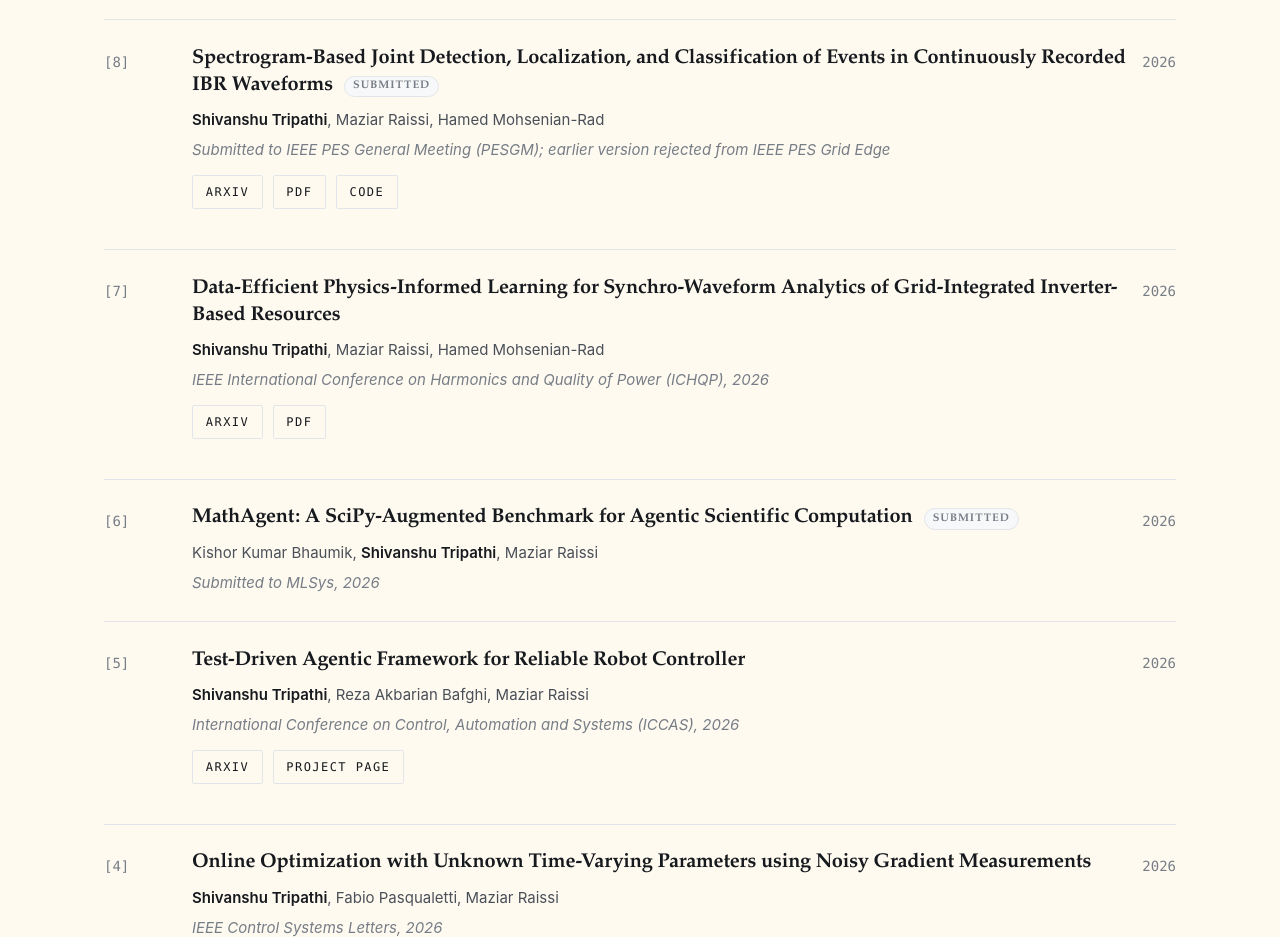
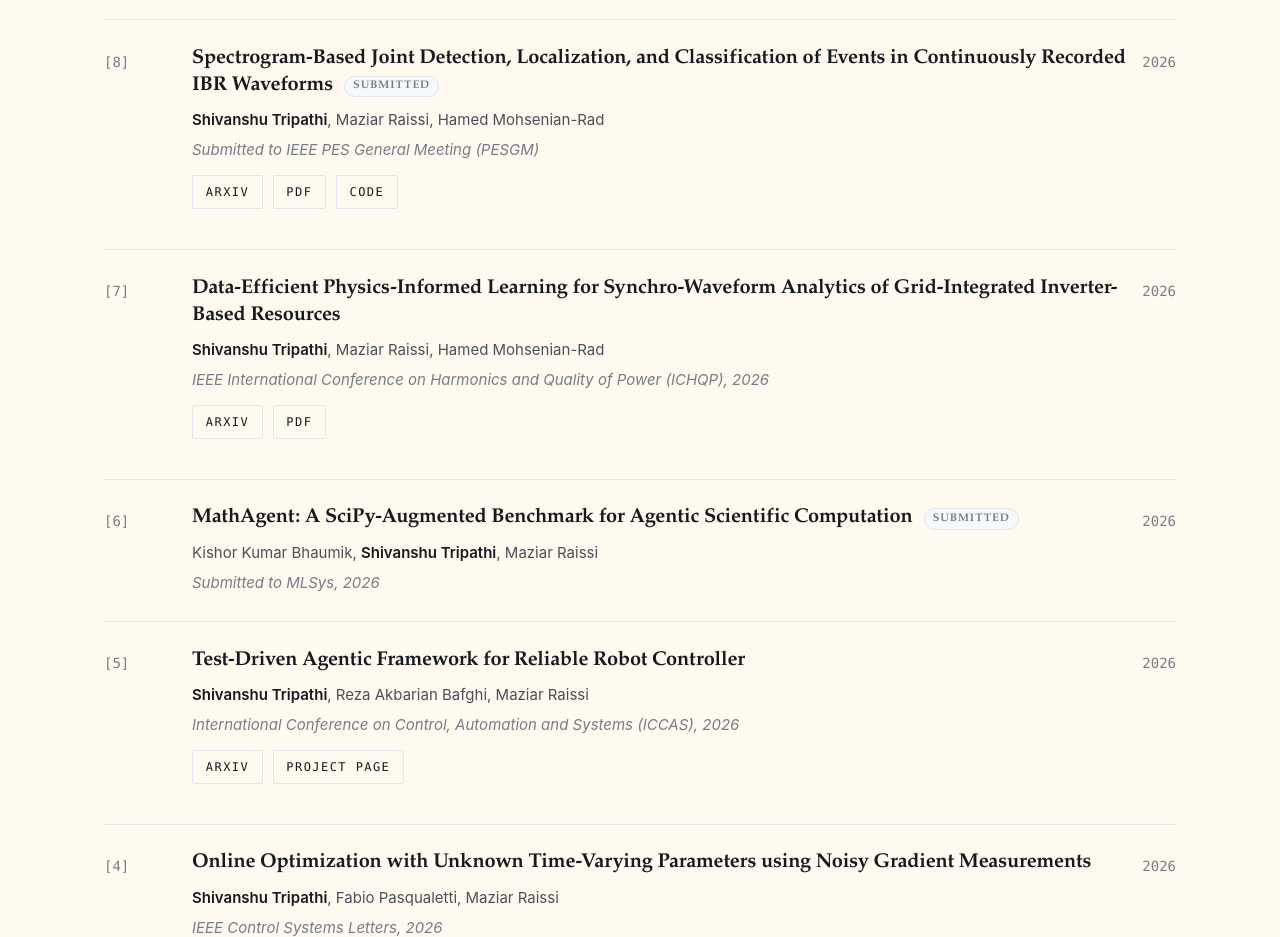
Before and after one commit to shivanshutripath/shivanshutripath.github.io, a plain HTML site: page publications.html in a window 1280 px wide. Shown: the part 1560-2497 px from the top of the page. Drawn offline with Linux system fonts and the light colour scheme.

Commit message:
Drop the Grid Edge rejection note from the spectrogram paper venue.
Co-authored-by: Cursor <cursoragent@cursor.com>

```diff
--- a/publications.html
+++ b/publications.html
@@ -182,8 +182,7 @@
                 Mohsenian-Rad
               </p>
               <p class="pub__venue">
-                Submitted to IEEE PES General Meeting (PESGM); earlier version
-                rejected from IEEE PES Grid Edge
+                Submitted to IEEE PES General Meeting (PESGM)
               </p>
               <p class="pub__links">
                 <a href="https://arxiv.org/abs/2607.20817">arXiv</a>
```
